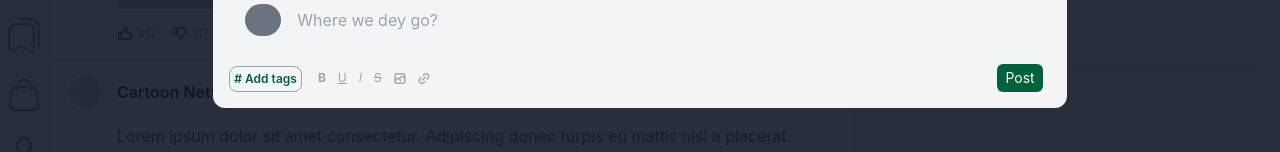
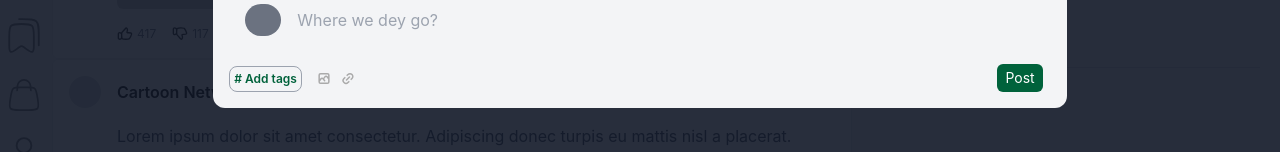
Before and after one commit to Sotonye0808/along-app, a Next.js app: page / in a window 1280 px wide. Both pictures are taken after a click on the element 223 px from the left and 33 px from the top of the page. Shown: the part 398-550 px from the top of the page. Built offline with nearby package versions, Linux system fonts and the light colour scheme.

Commit message:
same as before

```diff
--- a/app/components/Dashboard/ShareRoute.tsx
+++ b/app/components/Dashboard/ShareRoute.tsx
@@ -1,12 +1,19 @@
 import React, { useState, useCallback, useRef } from "react";
 import Image from "next/image";
+
+interface RouteEntry {
+  id: number;
+  value: string;
+  selectionStart: number;
+  selectionEnd: number;
+}
 
 const ShareRoute = () => {
   const [creatingPost, setCreatingPost] = useState(false);
   const nextIdRef = useRef(3); // Start from 3 since we initialize with 1 and 2
-  const [routes, setRoutes] = useState([
-    { id: 1, value: "" },
-    { id: 2, value: "" },
+  const [routes, setRoutes] = useState<RouteEntry[]>([
+    { id: 1, value: "", selectionStart: 0, selectionEnd: 0 },
+    { id: 2, value: "", selectionStart: 0, selectionEnd: 0 },
   ]);
 
   // New state for text formatting
@@ -18,9 +25,42 @@ const ShareRoute = () => {
     setCreatingPost(!creatingPost);
   };
 
-  const handleRouteChange = (id: number, value: string) => {
+  const applyMarkdown = (text: string, command: string, start: number, end: number) => {
+    const markdownSyntax = {
+      bold: '**',
+      italic: '_',
+      underline: '__',
+      strikeThrough: '~~'
+    };
+
+    const syntax = markdownSyntax[command as keyof typeof markdownSyntax];
+    if (!syntax) return text;
+
+    const before = text.slice(0, start);
+    const selected = text.slice(start, end);
+    const after = text.slice(end);
+
+    return `${before}${syntax}${selected}${syntax}${after}`;
+  };
+
+  const handleTextFormat = useCallback((command: string, routeId: number) => {
+    setRoutes(prev => {
+      return prev.map(route => {
+        if (route.id === routeId) {
+          const { value, selectionStart, selectionEnd } = route;
+          const newValue = applyMarkdown(value, command, selectionStart, selectionEnd);
+          return { ...route, value: newValue };
+        }
+        return route;
+      });
+    });
+  }, []);
+
+  const handleRouteChange = (id: number, value: string, selectionStart: number, selectionEnd: number) => {
     const updatedRoutes = routes.map((route) =>
-      route.id === id ? { ...route, value } : route
+      route.id === id
+        ? { ...route, value, selectionStart, selectionEnd }
+        : route
     );
 
     // If a route is emptied, remove all subsequent routes
@@ -46,26 +86,21 @@ const ShareRoute = () => {
       );
 
       if (allPreviousHaveValue) {
-        setRoutes([...updatedRoutes, { id: nextIdRef.current, value: "" }]);
+        setRoutes([...updatedRoutes, { id: nextIdRef.current, value: "", selectionStart: 0, selectionEnd: 0 }]);
         nextIdRef.current += 1;
       }
     }
   };
 
-  // Modified text format handler
-  const handleTextFormat = useCallback((command: string) => {
-    setActiveFormats(prev => {
-      const newFormats = new Set(prev);
-      if (newFormats.has(command)) {
-        newFormats.delete(command);
-        document.execCommand(command, false);
-      } else {
-        newFormats.add(command);
-        document.execCommand(command, false);
-      }
-      return newFormats;
-    });
-  }, []);
+  const renderFormattedText = (text: string) => {
+    let formattedText = text
+      .replace(/\*\*(.*?)\*\*/g, '<strong>$1</strong>')
+      .replace(/_(.*?)_/g, '<em>$1</em>')
+      .replace(/__(.*?)__/g, '<u>$1</u>')
+      .replace(/~~(.*?)~~/g, '<s>$1</s>');
+
+    return <div dangerouslySetInnerHTML={{ __html: formattedText }} />;
+  };
 
   // Image handling functions
   const handleImageSelect = (e: React.ChangeEvent<HTMLInputElement>) => {
@@ -162,18 +197,30 @@ const ShareRoute = () => {
               {visibleRoutes.map((route, index) => (
                 <div key={route.id} className="route-entry flex items-center">
                   <div className="profile-pic-placeholder w-9 h-8 rounded-full bg-gray-500 ml-2 shrink-0"></div>
+                  <div className="relative w-full">
                     <input
                       type="text"
-                    placeholder={
-                      index === 0 ? "Where we dey go?" : "Where next?"
-                    }
+                      placeholder={index === 0 ? "Where we dey go?" : "Where next?"}
                       value={route.value}
-                    onChange={(e) =>
-                      handleRouteChange(route.id, e.target.value)
-                    }
+                      onChange={(e) => handleRouteChange(
+                        route.id,
+                        e.target.value,
+                        e.target.selectionStart || 0,
+                        e.target.selectionEnd || 0
+                      )}
+                      onSelect={(e) => handleRouteChange(
+                        route.id,
+                        e.currentTarget.value,
+                        e.currentTarget.selectionStart || 0,
+                        e.currentTarget.selectionEnd || 0
+                      )}
                       maxLength={index === 0 ? 300 : 200}
                       className="rounded-lg py-2 px-4 w-full bg-transparent focus:outline-none focus:border-r focus:border-y focus:border-green-500"
                     />
+                    <div className="absolute top-0 left-0 pointer-events-none py-2 px-4 w-full">
+                      {renderFormattedText(route.value || "\u00A0")}
+                    </div>
+                  </div>
                 </div>
               ))}
             </div>
@@ -212,26 +259,32 @@ const ShareRoute = () => {
                 <div
                   id="text-editor"
                   className="text-xs text-gray-400 flex justify-center items-center gap-3">
+                  {visibleRoutes.map((route, index) => (
+                    route.selectionStart !== route.selectionEnd && (
+                      <div key={`format-${route.id}`} className="flex gap-3">
                         <span
                           className={`font-bold cursor-pointer hover:text-gray-600 ${activeFormats.has('bold') ? 'text-alonggreen' : ''}`}
-                    onClick={() => handleTextFormat("bold")}>
+                          onClick={() => handleTextFormat("bold", route.id)}>
                           B
                         </span>
                         <span
                           className={`underline cursor-pointer hover:text-gray-600 ${activeFormats.has('underline') ? 'text-alonggreen' : ''}`}
-                    onClick={() => handleTextFormat("underline")}>
+                          onClick={() => handleTextFormat("underline", route.id)}>
                           U
                         </span>
                         <span
                           className={`italic cursor-pointer hover:text-gray-600 ${activeFormats.has('italic') ? 'text-alonggreen' : ''}`}
-                    onClick={() => handleTextFormat("italic")}>
+                          onClick={() => handleTextFormat("italic", route.id)}>
                           I
                         </span>
                         <span
                           className={`line-through cursor-pointer hover:text-gray-600 ${activeFormats.has('strikeThrough') ? 'text-alonggreen' : ''}`}
-                    onClick={() => handleTextFormat("strikeThrough")}>
+                          onClick={() => handleTextFormat("strikeThrough", route.id)}>
                           S
                         </span>
+                      </div>
+                    )
+                  ))}
                   <input
                     type="file"
                     ref={fileInputRef}
```
Lines whose indentation alone changed are shown as unchanged.
